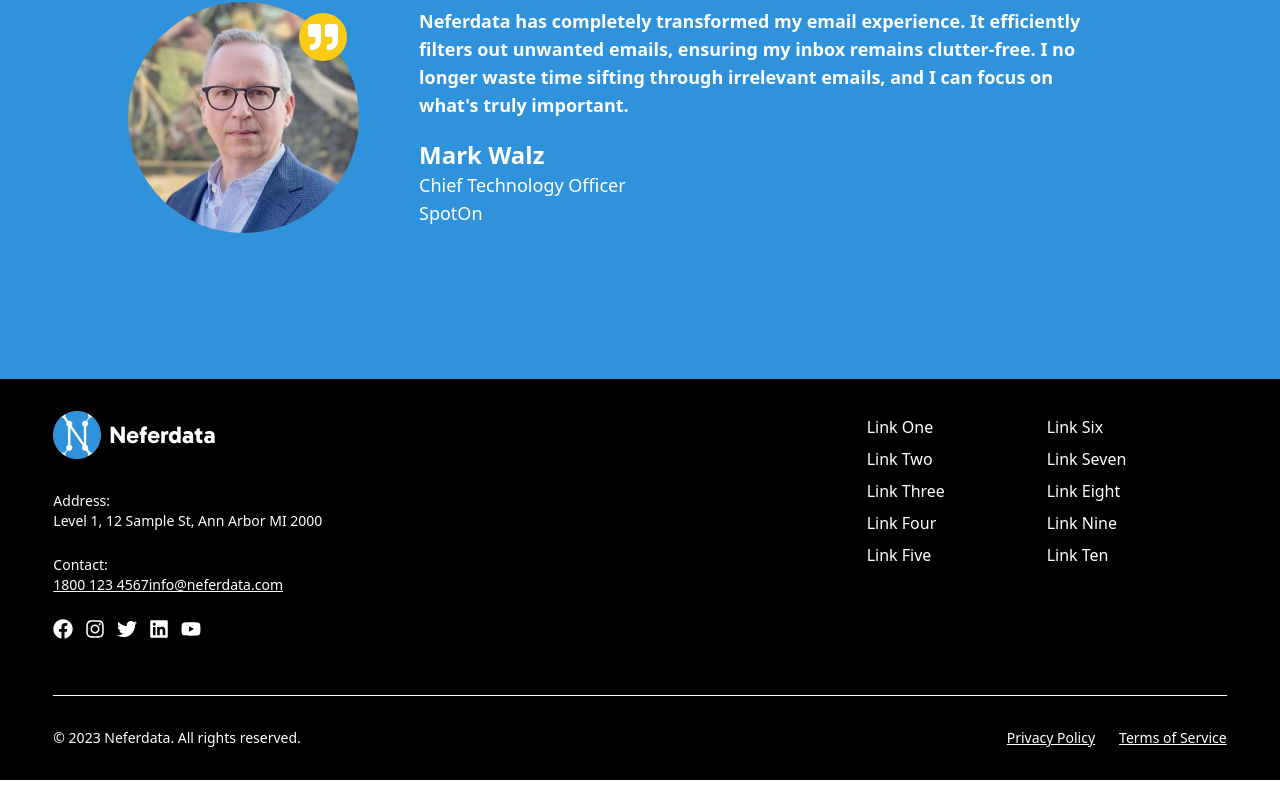
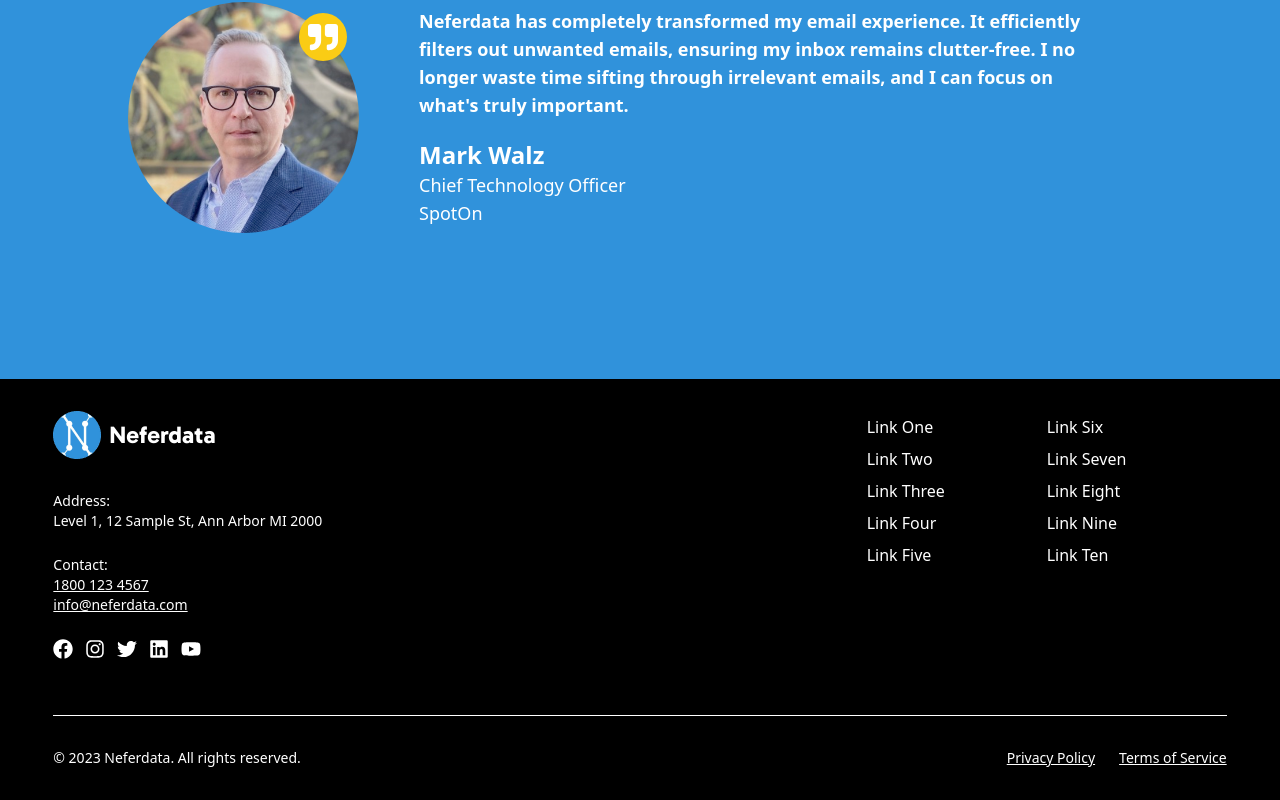
Before and after one commit to Hamdysaad20/NeferData_LandingPages, a React (Vite) app: page / in a window 1280 px wide. Shown: the part 4619-5419 px from the top of the page. Built offline with nearby package versions, Linux system fonts and the light colour scheme.

Commit message:
fix footer

```diff
--- a/src/Components/Footer/Footer.jsx
+++ b/src/Components/Footer/Footer.jsx
@@ -54,7 +54,7 @@ const Footer = () => {
               <h4>Address:</h4>
               <p>Level 1, 12 Sample St, Ann Arbor MI 2000</p>
             </div>
-            <div>
+            <div className='flex flex-col'>
               <h4>Contact:</h4>
               <a href="tel:1800 123 4567" className="underline"
                 aria-label="Call Us at 1800 123 4567">1800 123 4567</a>
```
